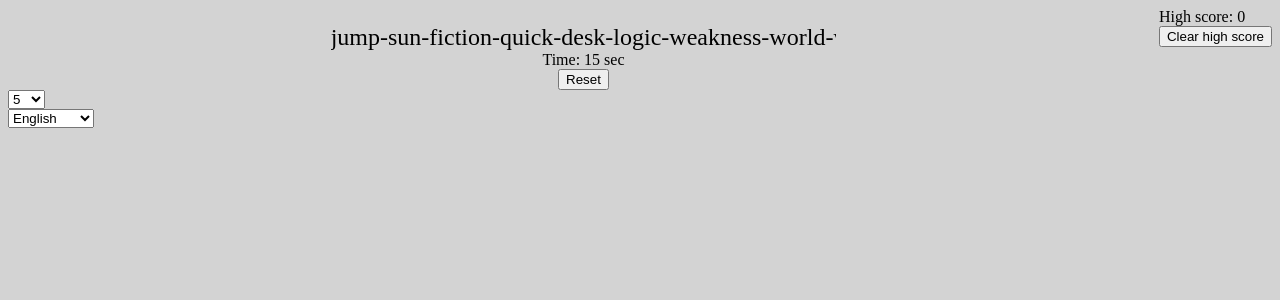
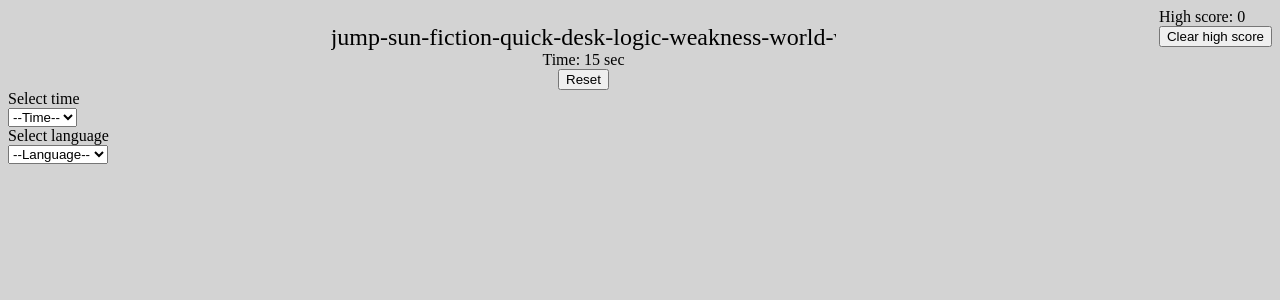
Before and after one commit to Vegardhgr/SimplyType, a React (Vite) app in the folder frontend/: page / in a window 1280 px wide. Shown: the top 300 px of the page. Built offline with nearby package versions, Linux system fonts and the light colour scheme.

Commit message:
Added a label for the dropdown lists

```diff
--- a/frontend/src/components/langDropDownList.tsx
+++ b/frontend/src/components/langDropDownList.tsx
@@ -9,9 +9,11 @@ function LangDropDownList({setLanguage}:
 
     return(
         <div>
-            <select onChange = {handleChange}>
-                <option value = {"eng"}>English</option>
-                <option value = {"nor"}>Norwegian</option>
+            <label htmlFor="languageSelect">Select language</label><br/>
+            <select id = "languageSelect" onChange = {handleChange}>
+                <option value = "" hidden>--Language--</option>
+                <option value = "eng">English</option>
+                <option value = "nor">Norwegian</option>
             </select>
         </div>
     )
--- a/frontend/src/components/timerDropDownList.tsx
+++ b/frontend/src/components/timerDropDownList.tsx
@@ -6,6 +6,7 @@ function TimerDropDownList({setInitialTimeInSec}:
 
     const renderOptions = () => {
         let timerOptions = []
+        timerOptions.push(<option value = "" hidden>--Time--</option>)
         for (let i = 5; i <= 60; i+=5) {
             let option = <option value = {i} key = {i}>{i}</option>
             timerOptions.push(option)
@@ -19,7 +20,8 @@ function TimerDropDownList({setInitialTimeInSec}:
 
     return(
         <div>
-            <select onChange = {handleChange}>
+            <label htmlFor = "selectTime" >Select time</label><br/>
+            <select id = "selectTime" onChange = {handleChange}>
                 {renderOptions()}
             </select>
         </div>
```
